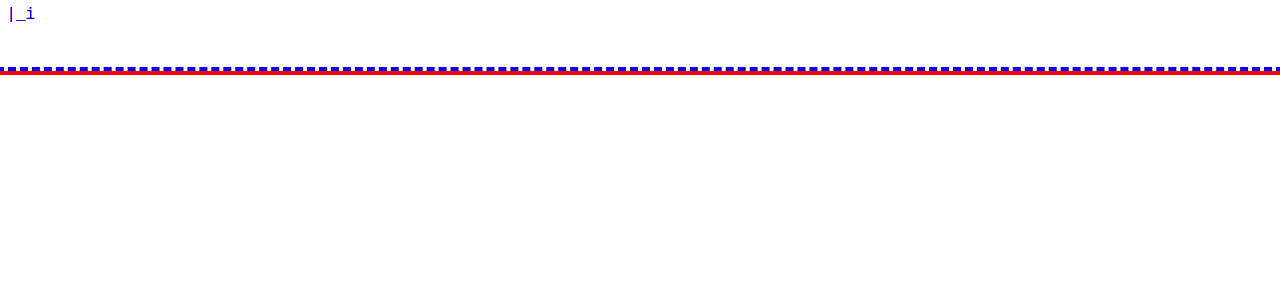
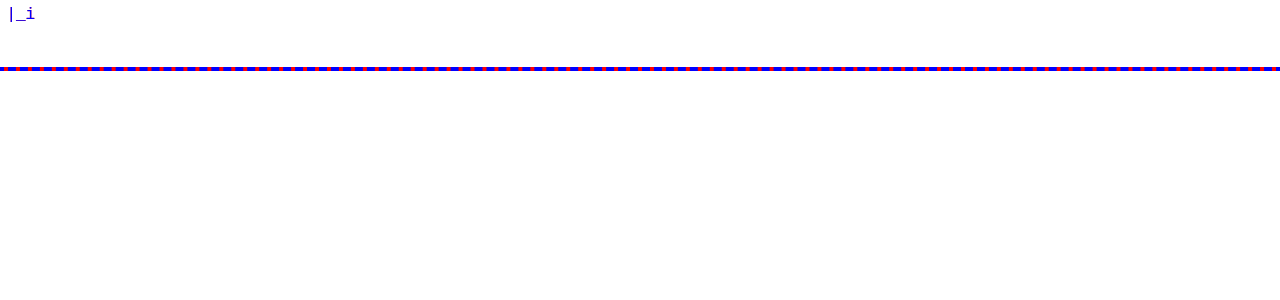
Before and after one commit to nik-kita/vue-lab, a Vue app: page / in a window 1280 px wide. Shown: the top 300 px of the page. Built offline with nearby package versions, Linux system fonts and the light colour scheme.

Commit message:
better css solution for textarea above ghost div

```diff
--- a/src/components/textarea/for-grid-template/MainComponent.css
+++ b/src/components/textarea/for-grid-template/MainComponent.css
@@ -1,9 +1,10 @@
-
 .root {
-  position: relative;
+  display: grid;
+  grid-template: "full-single-area" 1fr / 1fr;
 }
 
 .textarea-ghost {
+  grid-area: full-single-area;
   padding: 0.4rem;
   font-size: 1rem;
   font-family: monospace;
@@ -24,5 +25,4 @@
   outline: 4px solid red;
   z-index: -1;
   height: 100%;
-  position: absolute;
 }
--- a/src/components/textarea/for-grid-template/MainComponent.vue
+++ b/src/components/textarea/for-grid-template/MainComponent.vue
@@ -17,15 +17,14 @@ const aloneEnter = gen_alone_enter_handler(content)
 
 <template>
   <div class="root">
-    <div class="textarea-ghost ghost">|_i</div>
     <textarea
       class="textarea-ghost textarea"
       :value="content"
       @keypress.enter.exact.prevent="aloneEnter"
       :rows="lines.length > MIN_TEXTAREA_ROWS ? lines.length : MIN_TEXTAREA_ROWS"
       :placeholder="'press Enter to add a new line\nand Shift+Enter to submit the form\n(Shift or Alt or Ctrl or Command...)'"
-    >
-  </textarea>
+    ></textarea>
+    <div class="textarea-ghost ghost">|_i</div>
   </div>
 </template>
 
```
